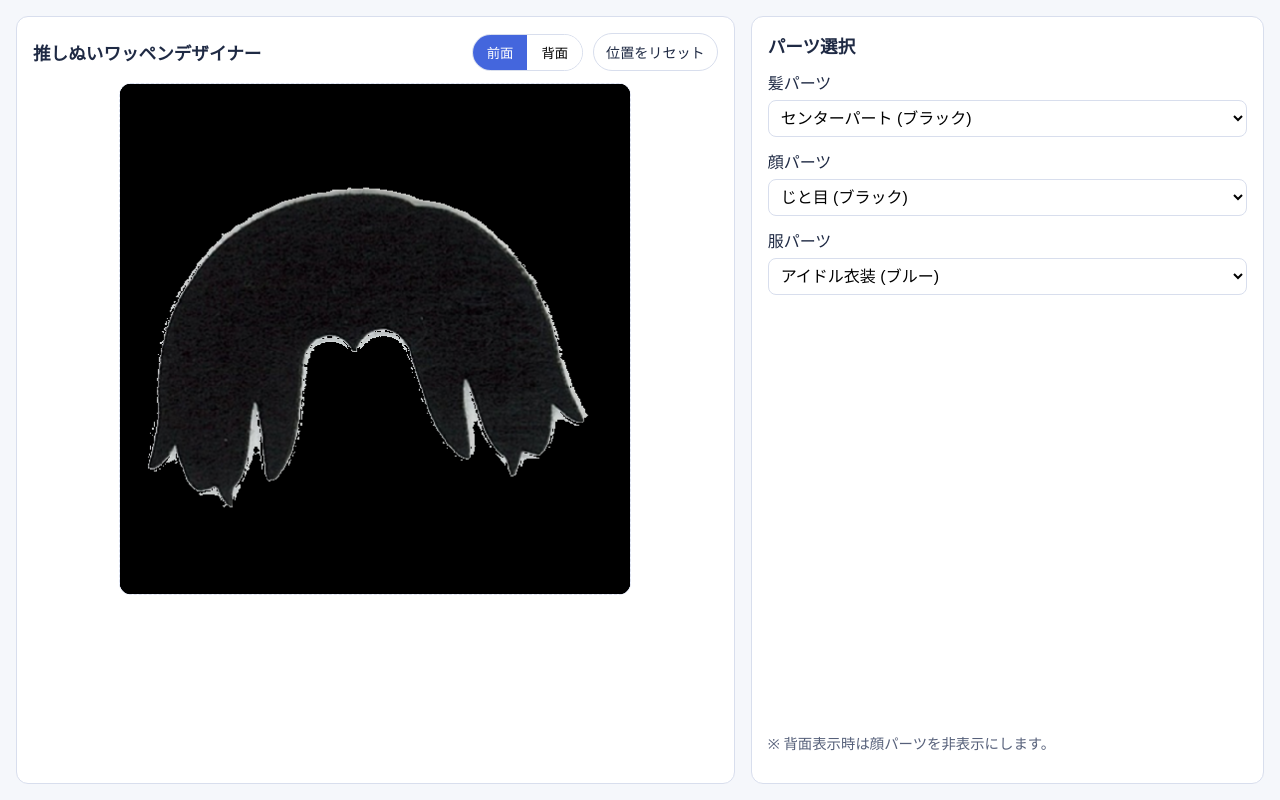
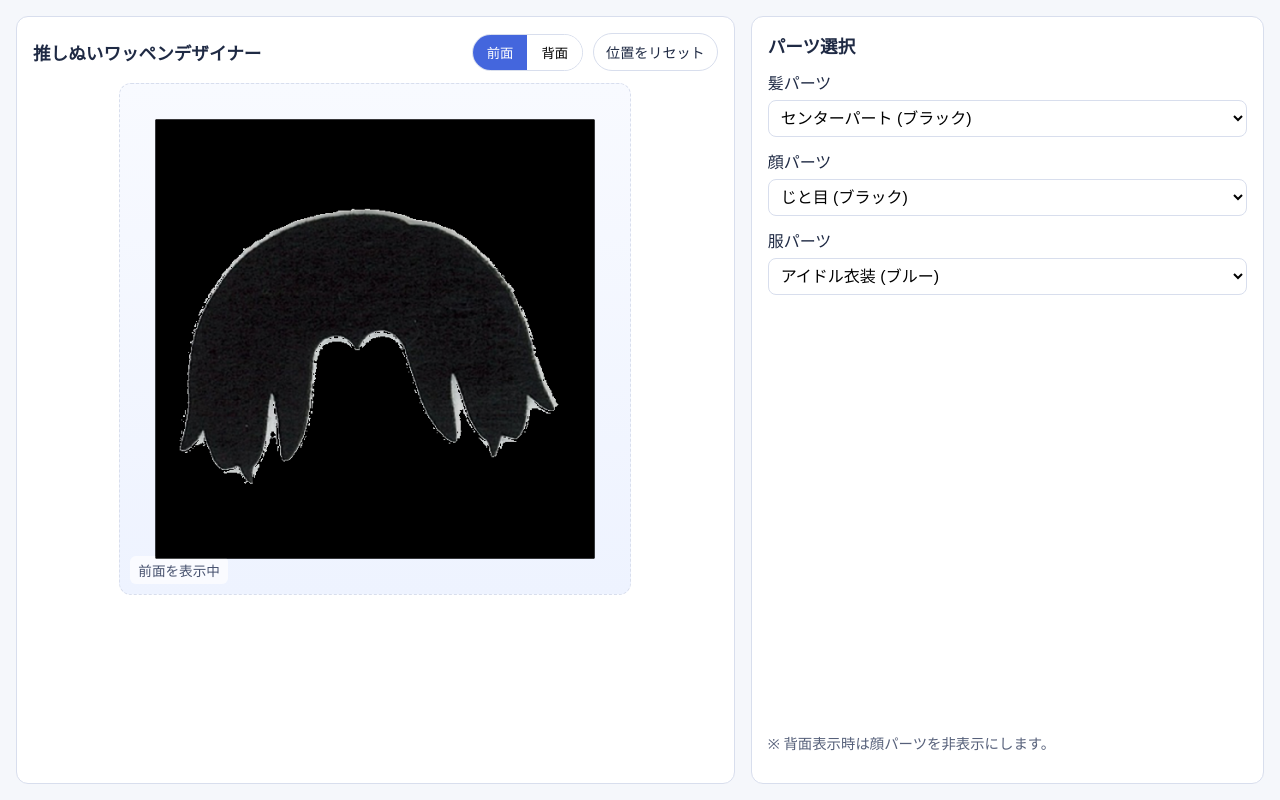
Before and after one commit to onopod/oshinui, a plain HTML site: page index.html in a window 1280 px wide. Drawn offline with Linux system fonts and the light colour scheme; no server answers.

Commit message:
パーツ別スケール調整と表示サイズ最適化

```diff
--- a/styles.css
+++ b/styles.css
@@ -7,14 +7,19 @@
 
   /* 後で位置調整しやすいようにパーツごとに分離 */
   --stage-size: 512px;
+  /* 各パーツの表示倍率（1 = 元サイズ） */
   --wear-offset-x: 0px;
   --wear-offset-y: 0px;
+  --wear-scale: 0.86;
   --hair-offset-x: 0px;
   --hair-offset-y: 0px;
+  --hair-scale: 0.86;
   --face-offset-x: 0px;
   --face-offset-y: 0px;
+  --face-scale: 0.86;
   --base-offset-x: 0px;
   --base-offset-y: 0px;
+  --base-scale: 0.86;
 }
 
 * { box-sizing: border-box; }
@@ -118,28 +123,28 @@
 
 .layer-wear {
   z-index: 20;
-  transform: translate(-50%, -50%) translate(var(--wear-offset-x), var(--wear-offset-y));
+  transform: translate(-50%, -50%) translate(var(--wear-offset-x), var(--wear-offset-y)) scale(var(--wear-scale));
   cursor: grab;
   touch-action: none;
 }
 
 .layer-hair {
   z-index: 30;
-  transform: translate(-50%, -50%) translate(var(--hair-offset-x), var(--hair-offset-y));
+  transform: translate(-50%, -50%) translate(var(--hair-offset-x), var(--hair-offset-y)) scale(var(--hair-scale));
   cursor: grab;
   touch-action: none;
 }
 
 .layer-face {
   z-index: 10;
-  transform: translate(-50%, -50%) translate(var(--face-offset-x), var(--face-offset-y));
+  transform: translate(-50%, -50%) translate(var(--face-offset-x), var(--face-offset-y)) scale(var(--face-scale));
   cursor: grab;
   touch-action: none;
 }
 
 .layer-base {
   z-index: 0;
-  transform: translate(-50%, -50%) translate(var(--base-offset-x), var(--base-offset-y));
+  transform: translate(-50%, -50%) translate(var(--base-offset-x), var(--base-offset-y)) scale(var(--base-scale));
 }
 
 .preview-message {
```
